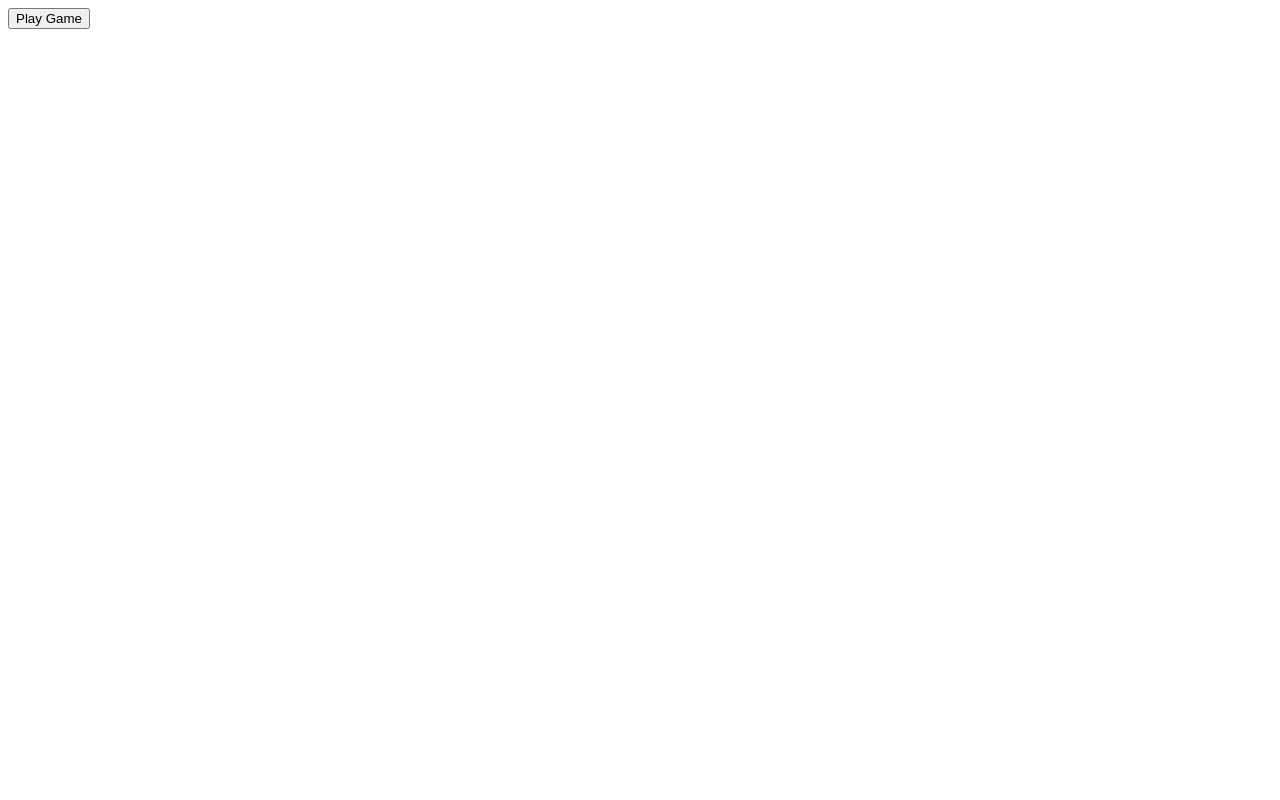
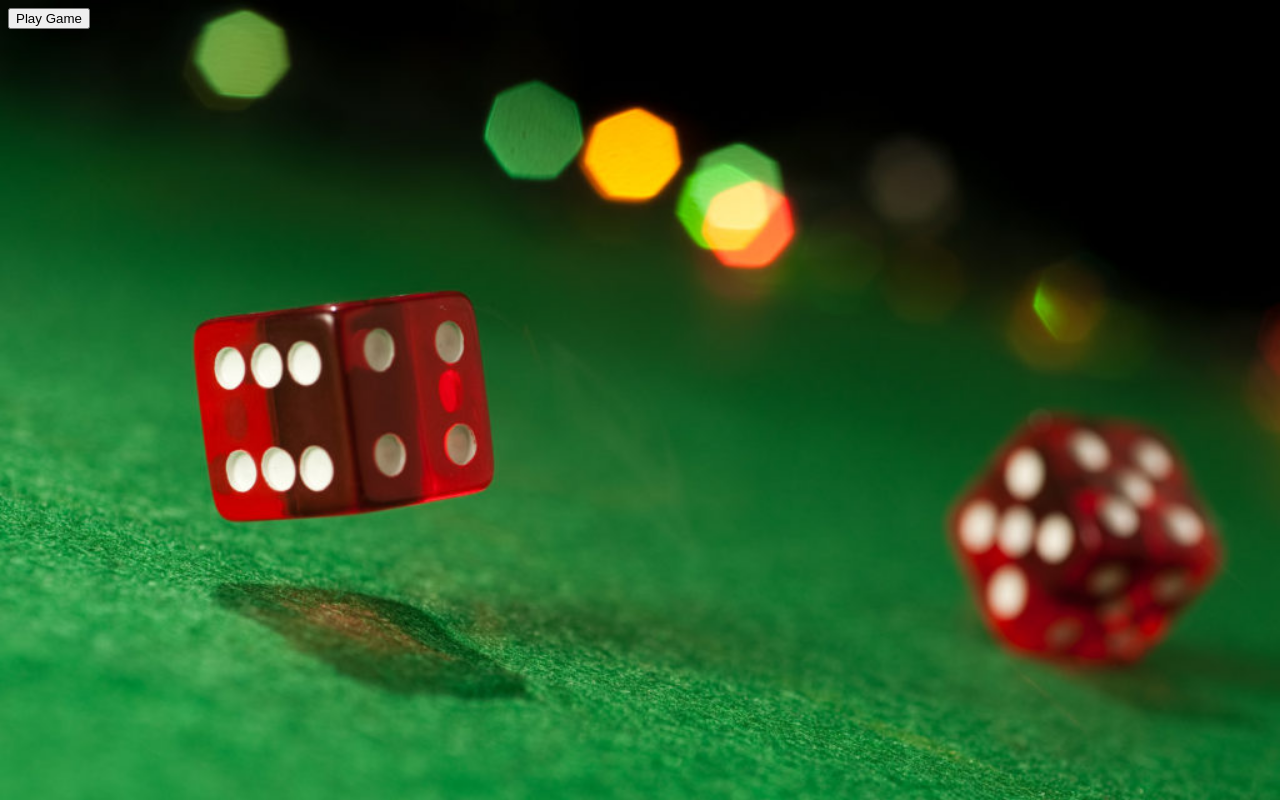
Before and after one commit to jaredburks/Dice, a plain HTML site: page index.html in a window 1280 px wide. Drawn offline with Linux system fonts and the light colour scheme.

Commit message:
Added a background img to index and css file

```diff
--- a/diceGame.js
+++ b/diceGame.js
@@ -238,7 +238,7 @@ function playButton(){
 	//Set button in body
 	var body = document.getElementsByTagName("body")[0];
 	body.appendChild(button);
-	//Button Starts Game
+	//Button Clears Body elements(gif) then Starts Game
 	button.addEventListener("click", function(){
 		resetPage();
 		setTimeout(function(){startGame()}, 20);
--- /dev/null
+++ b/diceGameStyles.css
@@ -0,0 +1,6 @@
+.backgroundIndex{
+	background-image: url("redDice.jpg");
+	background-repeat: no-repeat;
+	background-position: relative;
+	background-size: cover;
+}
--- a/index.html
+++ b/index.html
@@ -2,8 +2,9 @@
 <html>
 <head>
 	<title></title>
+	<link rel="stylesheet" type="text/css" href="diceGameStyles.css">
 </head>
-<body>
+<body class="backgroundIndex">
 	<script src="diceGame.js"></script>
 </body>
 </html>
```
Also changed, not shown: redDice.jpg (added).
